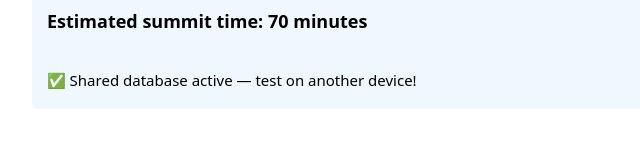
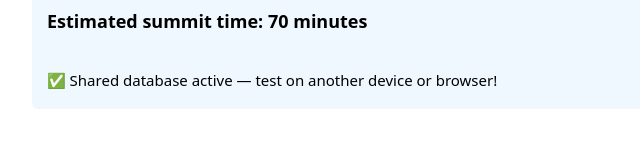
Before and after one commit to nickfrasier1992-maker/Incline, a plain HTML site: page index.html in a window 1280 px wide. Both pictures are taken after a click on the button "Estimate My Time". Shown: the part 557-704 px from the top of the page, 258-898 px from the left. Drawn offline with Linux system fonts and the light colour scheme.

Commit message:
Update message for shared database test instructions

```diff
--- a/index.html
+++ b/index.html
@@ -48,7 +48,7 @@
 
             document.getElementById('result').innerHTML = `
                 <strong>Estimated summit time: ${Math.round(minutes)} minutes</strong><br><br>
-                <small>✅ Shared database active — test on another device!</small>
+                <small>✅ Shared database active — test on another device or browser!</small>
             `;
         }
     </script>
```
